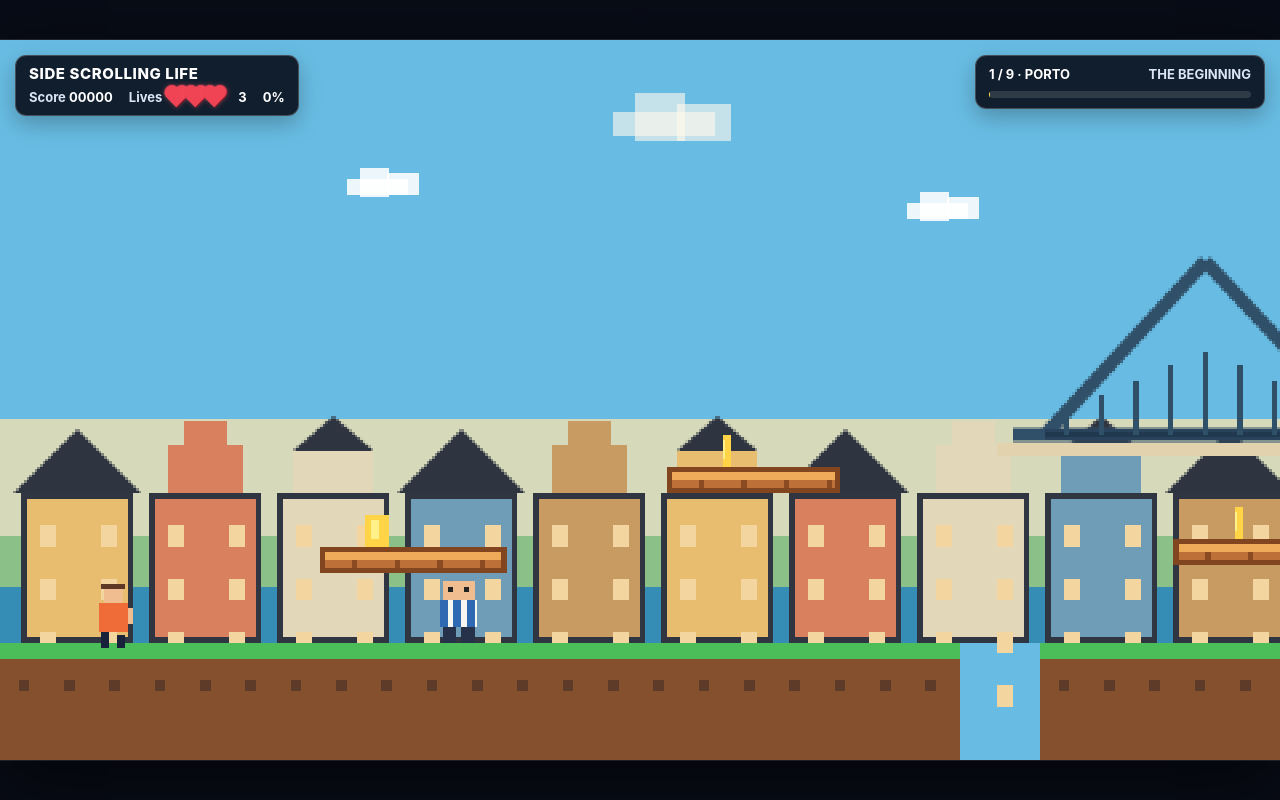
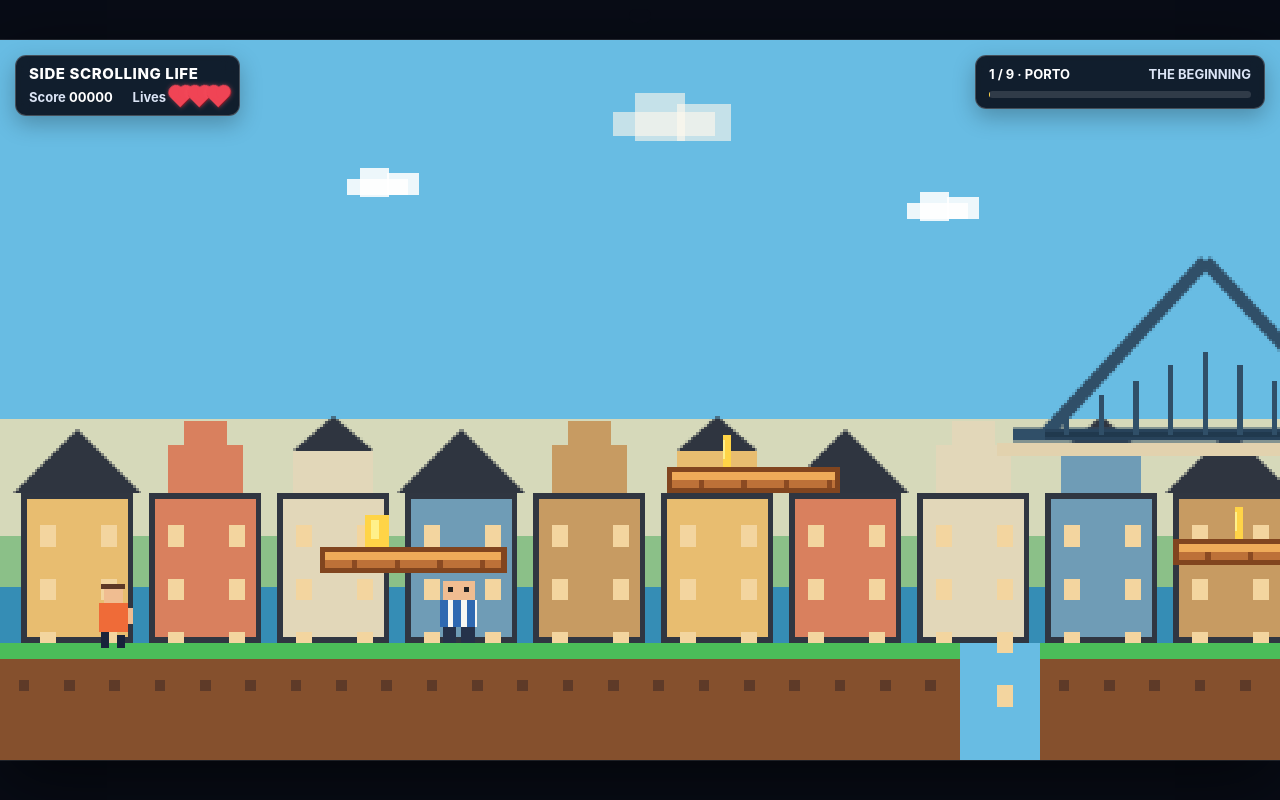
Before and after one commit to fernand0martins/side-scrolling-life, a website: page index.html in a window 1280 px wide. Drawn offline with Linux system fonts and the light colour scheme.

Commit message:
Hide legacy HUD counters

```diff
--- a/styles.css
+++ b/styles.css
@@ -9,7 +9,7 @@ body[data-visual-style="anime"] .hud,body[data-visual-style="anime"] #banner,bod
 .hud{position:absolute;z-index:5;top:15px;padding:10px 13px;border:1px solid var(--line);border-radius:11px;background:var(--panel);backdrop-filter:blur(8px);box-shadow:0 8px 22px rgba(0,0,0,.25);pointer-events:none}
 #hud-left{left:15px;min-width:225px}#hud-right{right:15px;min-width:290px}
 .hud-title{font-size:15px;line-height:1;font-weight:850;letter-spacing:.04em;margin-bottom:8px}
-.hud-row{display:flex;align-items:center;justify-content:space-between;gap:16px;font-size:13px;font-weight:650;color:#dbe4f5}.hud-row strong{color:#fff}
+.hud-row{display:flex;align-items:center;justify-content:space-between;gap:16px;font-size:13px;font-weight:650;color:#dbe4f5}.hud-row strong{color:#fff}.legacy-counter{display:none!important}
 .life-status{display:inline-flex;align-items:center;gap:7px}.hearts{display:inline-flex;align-items:center;gap:4px}.heart{display:inline-block;position:relative;width:15px;height:14px;background:#f04455;transform:rotate(-45deg);border-radius:2px 0 2px 0;filter:drop-shadow(0 1px 0 #7c1725) drop-shadow(0 0 2px rgba(255,90,105,.45))}.heart::before,.heart::after{content:"";position:absolute;width:15px;height:14px;background:inherit;border-radius:50%}.heart::before{top:-7px;left:0}.heart::after{top:0;left:7px}.heart.empty{background:#3a3f4c;filter:drop-shadow(0 1px 0 #161922)}
 .progress{height:7px;margin-top:9px;border-radius:999px;overflow:hidden;background:rgba(255,255,255,.13)}.progress>div{height:100%;width:0;background:var(--accent);border-radius:inherit}
 #banner,#message{position:absolute;z-index:6;left:50%;transform:translateX(-50%);border:1px solid var(--line);border-radius:14px;background:var(--panel);backdrop-filter:blur(9px);box-shadow:0 14px 38px rgba(0,0,0,.35);text-align:center;pointer-events:none}
```
